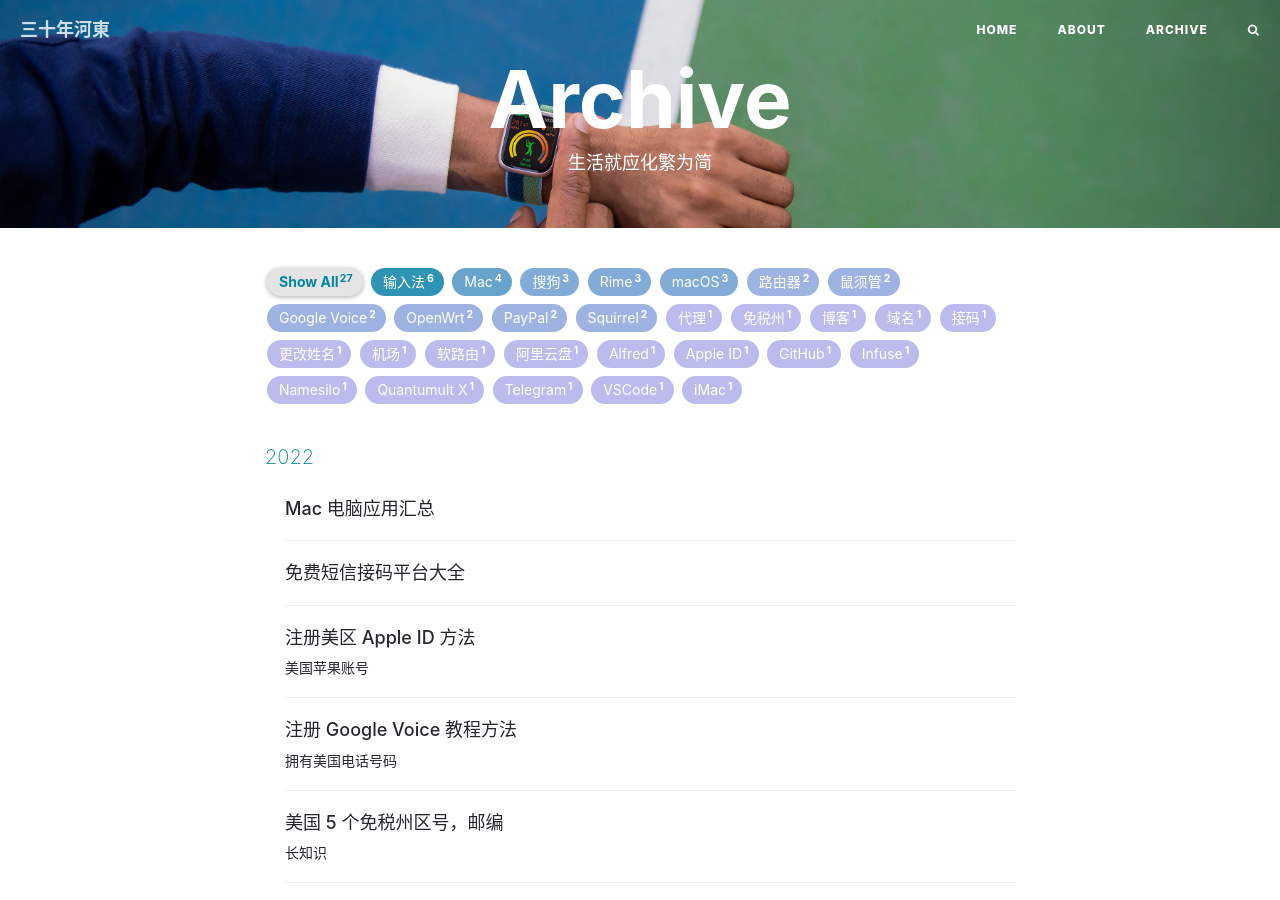
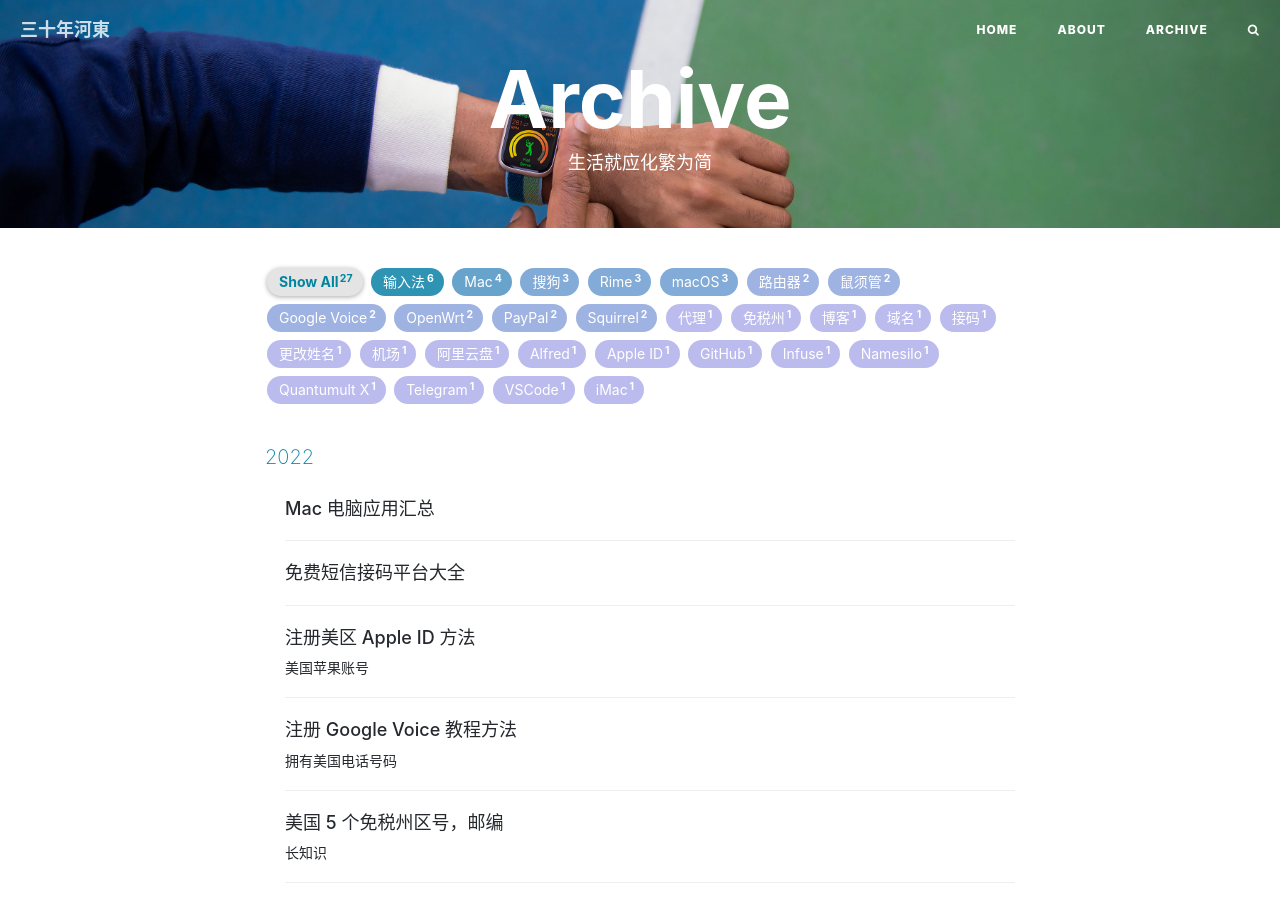
Before and after one commit to ssnhd/ssnhd.github.io, a Jekyll site: the page built from archive.html, in a window 1280 px wide and 900 px high. Built offline with Jekyll 4.4.1, drawn with Linux system fonts in a browser that asks for light colours; nearby versions of some CDN libraries; comment, search, counter and statistics services are not loaded.

Commit message:
Update 2022-6-9-luyou.md

```diff
--- a/_posts/2022-6-9-luyou.md
+++ b/_posts/2022-6-9-luyou.md
@@ -8,7 +8,6 @@ header-img: img/post-bg-net.jpeg
 catalog: true
 top: false
 tags:
-  - 软路由
   - 路由器
   - OpenWrt
 ---
```
